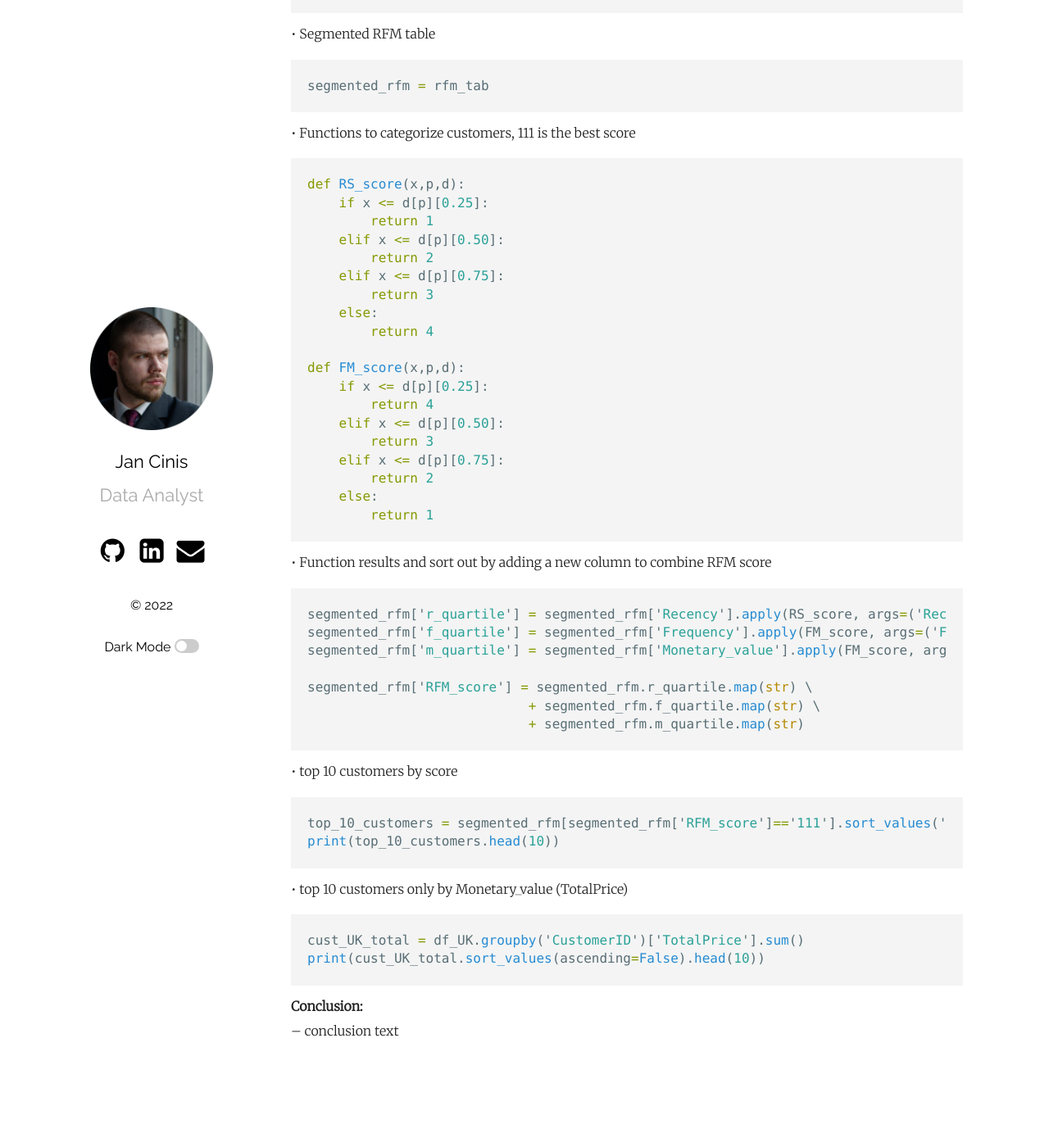
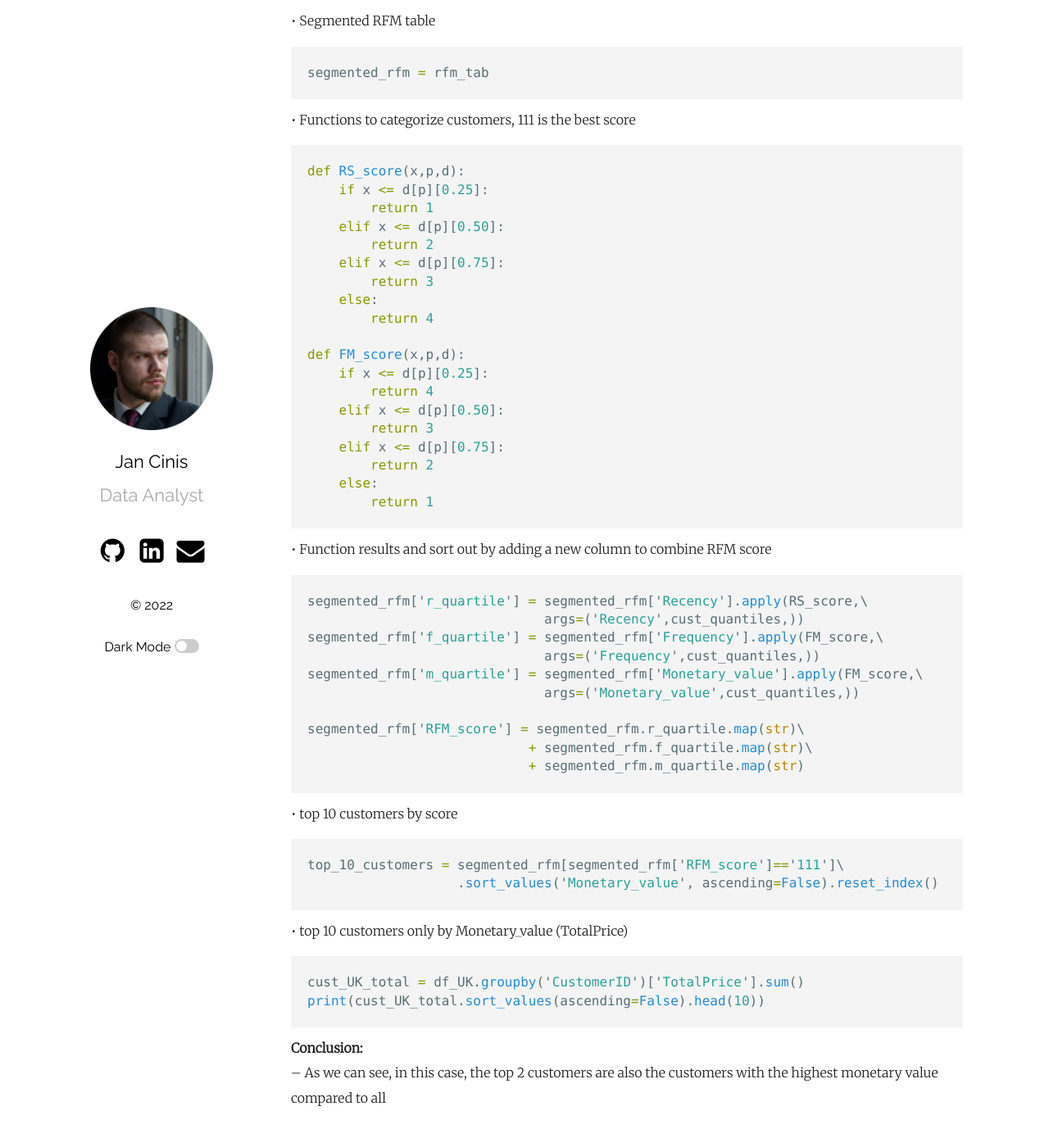
Before and after one commit to JanCinis/jancinis.github.io, a Jekyll site: the page built from _posts/2022-06-13-post_02.markdown, in a window 1280 px wide and 1400 px high, scrolled down 3059 px. Shown: the top 1389 px of the window at 82% size. Built offline with Jekyll 4.4.1, drawn with Linux system fonts in a browser that asks for light colours; before the commit the page ends 4378 px from its top, so only the background shows below that; some of the changed text lies outside the part shown.

Commit message:
code update

````diff
--- a/_posts/2022-06-13-post_02.markdown
+++ b/_posts/2022-06-13-post_02.markdown
@@ -16,18 +16,18 @@ RFM models help us to understand how much is the client worth to the company. Th
 The main advantage of RFM analysis is that it provides meaningful information about customers while using fewer (three-dimensional) criterions as cluster attributes. This reduces the complexity of customer value analysis model without compromising its accuracy.
 
 **Data**
-For current project used online retail dataset from <a href="http://archive.ics.uci.edu/ml/datasets/online+retail" target="_blank">UCI Machine Learning Repository</a>. The libraries used pandas and datetime. The data and full code are available in the <a href="www.google.com" target="_blank">repository</a>
+For current project used online retail dataset from <a href="http://archive.ics.uci.edu/ml/datasets/online+retail" target="_blank">UCI Machine Learning Repository</a>. The libraries used pandas and datetime. The data and full code are available in the <a href="https://github.com/JanCinis/customer-scoring-segmentation" target="_blank">repository</a>
 
 **I. Create a Recency Frequency Monetary table**
 • count of unique countries
 ```python
 df = pd.read_excel("online_retail.xlsx")
-print(df.Country.nunique())
 ```
 • countries with the largest number of consumers
 ```python
 customer_country=df[['Country','CustomerID']].drop_duplicates()
-print(customer_country.groupby(['Country'])['CustomerID'].agg('count').reset_index().sort_values('CustomerID', ascending=False))
+print(customer_country.groupby(['Country'])['CustomerID']\
+      .agg('count').reset_index().sort_values('CustomerID', ascending=False))
 ```
 • limit analysis UK only
 ```python
@@ -74,7 +74,7 @@ df_UK['InvoiceDate'] = pd.to_datetime(df_UK['InvoiceDate'])
 • RFM table
 ```python
 rfm_tab = df_UK.groupby('CustomerID').agg({'InvoiceDate': lambda x: (calc_time - x.dt.date.max()).days, # Recency
-                                        'InvoiceNo': lambda x: len(x),      # Frequency
+                                        'InvoiceNo': lambda x: len(x),    # Frequency
                                         'TotalPrice': lambda x: x.sum()}) # Monetary Value
 
 rfm_tab['InvoiceDate'] = rfm_tab['InvoiceDate'].astype(int)
@@ -86,8 +86,8 @@ rfm_tab.rename(columns={'InvoiceDate': 'Recency',
 ```python
 print(rfm_tab.head())
 ```
-• Interpretation:
-- CustomerID has such frequency, monetary value and recency that many days
+**Interpretation:**
+– CustomerID has such frequency, monetary value and recency that many days
 
 **II. Find the best customers**
 • Split metrics into segments by using quartile (4 segments)
@@ -124,18 +124,21 @@ def FM_score(x,p,d):
 ```
 • Function results and sort out by adding a new column to combine RFM score
 ```python
-segmented_rfm['r_quartile'] = segmented_rfm['Recency'].apply(RS_score, args=('Recency',cust_quantiles,))
-segmented_rfm['f_quartile'] = segmented_rfm['Frequency'].apply(FM_score, args=('Frequency',cust_quantiles,))
-segmented_rfm['m_quartile'] = segmented_rfm['Monetary_value'].apply(FM_score, args=('Monetary_value',cust_quantiles,))
+segmented_rfm['r_quartile'] = segmented_rfm['Recency'].apply(RS_score,\
+                              args=('Recency',cust_quantiles,))
+segmented_rfm['f_quartile'] = segmented_rfm['Frequency'].apply(FM_score,\
+                              args=('Frequency',cust_quantiles,))
+segmented_rfm['m_quartile'] = segmented_rfm['Monetary_value'].apply(FM_score,\
+                              args=('Monetary_value',cust_quantiles,))
 
-segmented_rfm['RFM_score'] = segmented_rfm.r_quartile.map(str) \
-                            + segmented_rfm.f_quartile.map(str) \
+segmented_rfm['RFM_score'] = segmented_rfm.r_quartile.map(str)\
+                            + segmented_rfm.f_quartile.map(str)\
                             + segmented_rfm.m_quartile.map(str)
 ```
 • top 10 customers by score
 ```python
-top_10_customers = segmented_rfm[segmented_rfm['RFM_score']=='111'].sort_values('Monetary_value', ascending=False).reset_index()
-print(top_10_customers.head(10))
+top_10_customers = segmented_rfm[segmented_rfm['RFM_score']=='111']\
+                   .sort_values('Monetary_value', ascending=False).reset_index()
 ```
 • top 10 customers only by Monetary_value (TotalPrice)
 ```python
@@ -144,4 +147,4 @@ print(cust_UK_total.sort_values(ascending=False).head(10))
 ```
 
 **Conclusion:**
-– conclusion text
+– As we can see, in this case, the top 2 customers are also the customers with the highest monetary value compared to all
````
